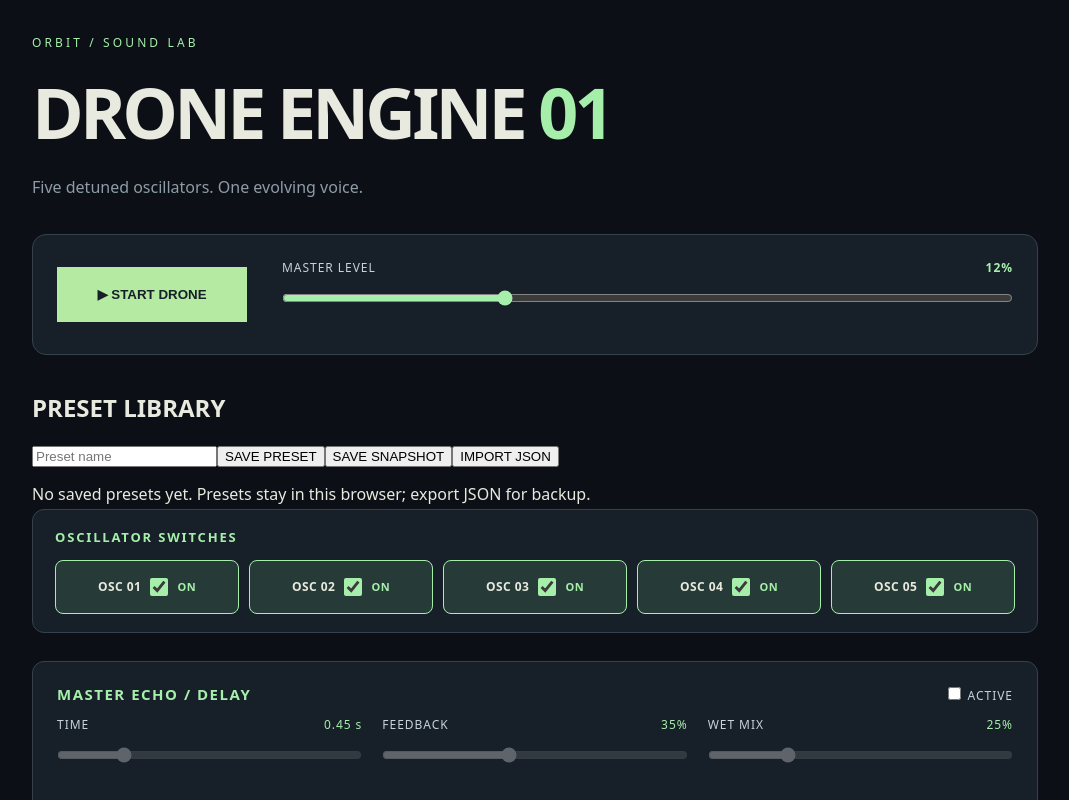
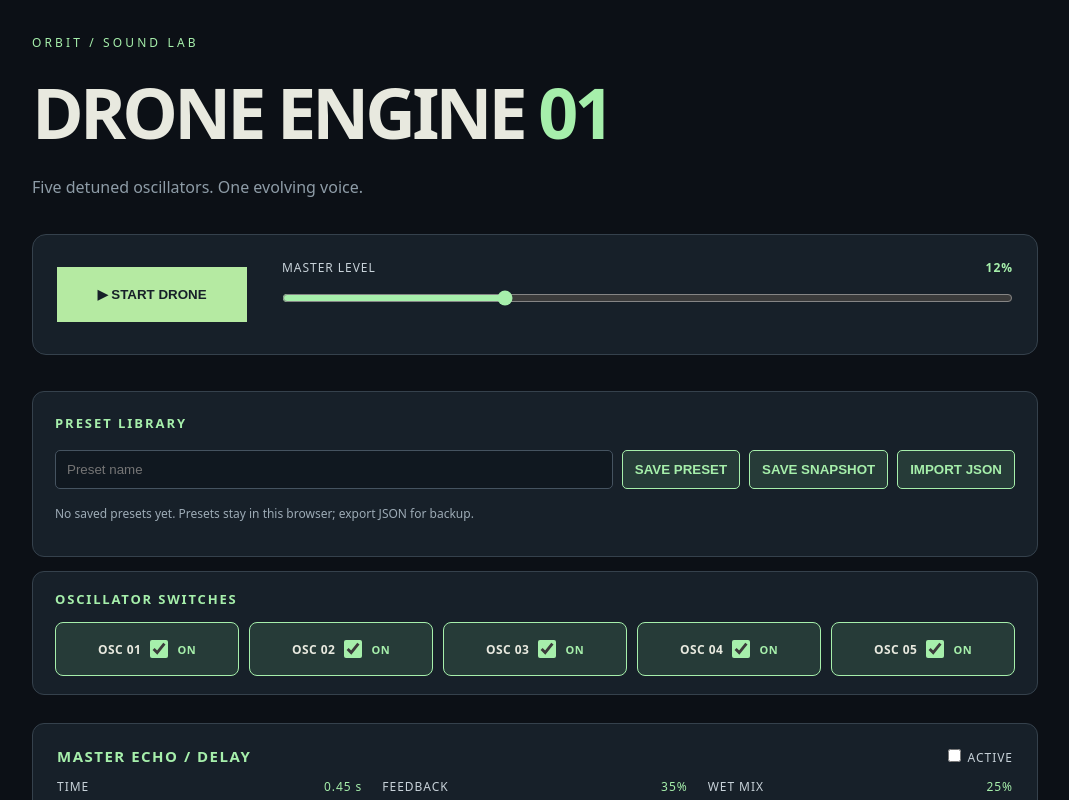
Before and after one commit to wgabel/orbit-sound-lab, a React (Vite) app: page / in a window 1280 px wide. Shown: the top 800 px of the page, without its empty margins (105-1174 px from the left). Built offline with nearby package versions, Linux system fonts and the light colour scheme.

Commit message:
Style local preset library and actions

```diff
--- a/src/presentation/styles.css
+++ b/src/presentation/styles.css
@@ -31,3 +31,14 @@
 .oscillator-panel-content>.oscillator-header-actions{margin:0 0 18px}
 .oscillator-panel summary:focus-visible{outline:2px solid #a6efab;outline-offset:-3px}
 @media(max-width:650px){.oscillator-switches{grid-template-columns:repeat(auto-fit,minmax(100px,1fr))}}
+
+.preset-library{margin:0 0 26px;padding:22px;border:1px solid #35414c;border-radius:12px;background:#172029}
+.preset-library h2{font-size:13px;letter-spacing:.15em;color:#a6efab;margin:0 0 18px}
+.preset-actions{display:flex;gap:9px;flex-wrap:wrap}
+.preset-actions input:not([type=file]){flex:1;min-width:150px;padding:11px;background:#101820;color:#e8e9df;border:1px solid #455360;border-radius:5px}
+.preset-library button{background:#263b38;border:1px solid #a6efab;color:#a6efab;padding:10px 12px;border-radius:5px;font-weight:700;cursor:pointer}
+.preset-library button:hover{background:#35534b}.preset-library button:focus-visible{outline:2px solid #e8e9df;outline-offset:2px}
+.preset-list{margin-top:16px}.preset-list p{font-size:12px;color:#9dabb6}
+.preset-item{display:flex;align-items:center;justify-content:space-between;gap:12px;padding:12px 0;border-top:1px solid #35414c;flex-wrap:wrap}
+.preset-item strong{display:block;font-size:14px}.preset-item small{display:block;color:#9dabb6;margin-top:4px}
+.preset-item-actions{display:flex;gap:6px;flex-wrap:wrap}.preset-item-actions button{font-size:11px}
```
